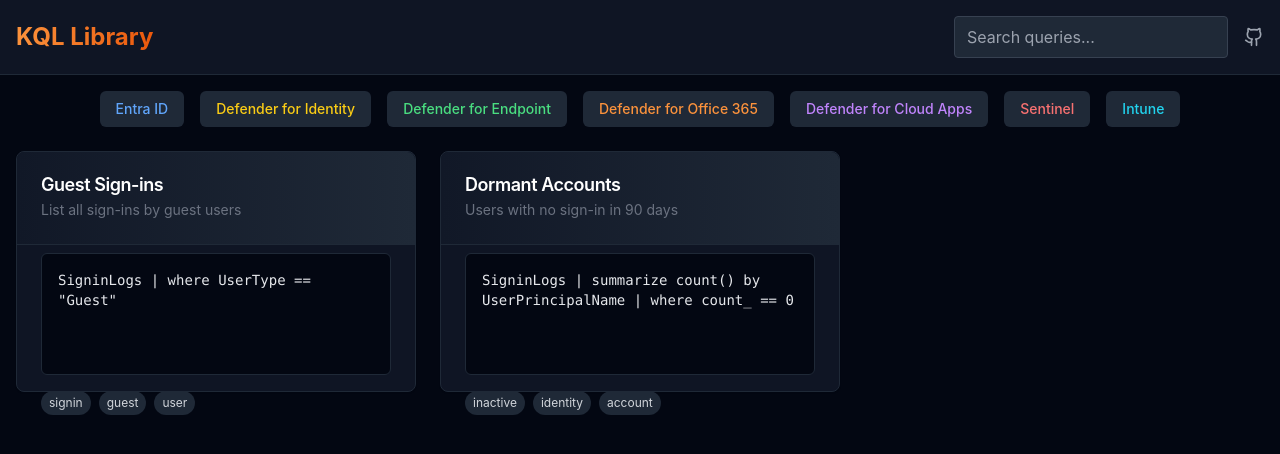
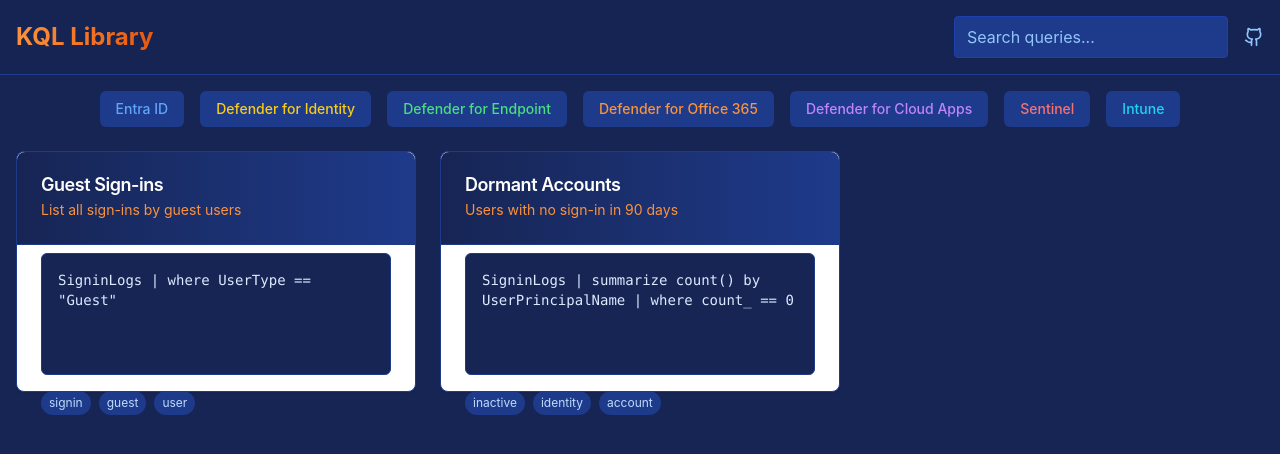
Before and after one commit to 0fflineDocs/KQL-Library, a React (Vite) app: page / in a window 1280 px wide. Shown: the top 454 px of the page. Built offline with nearby package versions, Linux system fonts and the light colour scheme.

Commit message:
Update app.tsx

```diff
--- a/src/app.tsx
+++ b/src/app.tsx
@@ -58,7 +58,7 @@
 
 const CardDescription = ({ className = "", children, ...props }: any) => (
   <p
-    className={cn("text-sm text-muted-foreground", className)}
+    className={cn("text-sm text-orange-400", className)}
     {...props}
   >
     {children}
@@ -81,7 +81,7 @@
 // Input component
 const Input = ({ className = "", ...props }: any) => (
   <input
-    className={cn("w-full px-3 py-2 rounded bg-gray-800 border border-gray-700 text-white placeholder:text-gray-400", className)}
+    className={cn("w-full px-3 py-2 rounded bg-blue-900 border border-blue-800 text-white placeholder:text-blue-300", className)}
     {...props}
   />
 );
@@ -136,50 +136,50 @@
     "Entra ID": {
       displayName: "Entra ID",
       textColor: "text-blue-400",
-      buttonBg: "bg-gray-800 hover:bg-gray-700",
+      buttonBg: "bg-blue-900 hover:bg-blue-800",
       subCategories: ["Conditional Access", "Passwordless", "Temporary Access Pass", "Guests"]
     },
     "Defender for Identity": {
       displayName: "Defender for Identity",
       textColor: "text-yellow-400",
-      buttonBg: "bg-gray-800 hover:bg-gray-700",
+      buttonBg: "bg-blue-900 hover:bg-blue-800",
       subCategories: ["Service Accounts", "Dormant Accounts"]
     },
     "Defender for Endpoint": {
       displayName: "Defender for Endpoint",
       textColor: "text-green-400",
-      buttonBg: "bg-gray-800 hover:bg-gray-700",
+      buttonBg: "bg-blue-900 hover:bg-blue-800",
       subCategories: []
     },
     "Defender for Office 365": {
       displayName: "Defender for Office 365",
       textColor: "text-orange-400",
-      buttonBg: "bg-gray-800 hover:bg-gray-700",
+      buttonBg: "bg-blue-900 hover:bg-blue-800",
       subCategories: []
     },
     "Defender for Cloud Apps": {
       displayName: "Defender for Cloud Apps",
       textColor: "text-purple-400",
-      buttonBg: "bg-gray-800 hover:bg-gray-700",
+      buttonBg: "bg-blue-900 hover:bg-blue-800",
       subCategories: []
     },
     "Sentinel": {
       displayName: "Sentinel",
       textColor: "text-red-400",
-      buttonBg: "bg-gray-800 hover:bg-gray-700",
+      buttonBg: "bg-blue-900 hover:bg-blue-800",
       subCategories: ["Hunting", "Automation"]
     },
     "Intune": {
       displayName: "Intune",
       textColor: "text-cyan-400",
-      buttonBg: "bg-gray-800 hover:bg-gray-700",
+      buttonBg: "bg-blue-900 hover:bg-blue-800",
       subCategories: []
     }
   };
 
   return (
-    <div className="min-h-screen bg-gray-950 text-gray-100 flex flex-col">
-      <header className="bg-gray-900/90 backdrop-blur-md sticky top-0 z-40 border-b border-gray-800">
+    <div className="min-h-screen bg-blue-950 text-gray-100 flex flex-col">
+      <header className="bg-blue-950/90 backdrop-blur-md sticky top-0 z-40 border-b border-blue-900">
         <div className="container mx-auto px-4 py-4 flex items-center justify-between">
           <h1 className="text-2xl font-bold bg-gradient-to-r from-orange-400 to-orange-600 text-transparent bg-clip-text">
             KQL Library
@@ -190,15 +190,15 @@
             </Button>
           </div>
           <div className="hidden md:flex items-center gap-4">
-            <Input
+                          <Input
               type="text"
               placeholder="Search queries..."
               value={searchTerm}
               onChange={(e) => setSearchTerm(e.target.value)}
-              className="w-64 bg-gray-800 border-gray-700 text-gray-200 placeholder:text-gray-400"
+              className="w-64 bg-blue-900 border-blue-800 text-white placeholder:text-blue-300"
             />
             <Button
-              className="text-gray-400 hover:text-gray-300 hover:bg-gray-800/50"
+              className="text-blue-300 hover:text-white hover:bg-blue-800/50"
               onClick={() => window.open('https://github.com/0fflineDocs/KQL', '_blank')}
             >
               <Github className="w-5 h-5" />
@@ -216,7 +216,7 @@
                 "px-4 py-2 rounded-md font-medium",
                 categoryInfo[category]?.buttonBg,
                 selectedCategory === category
-                  ? "bg-gray-700 ring-1 ring-orange-500"
+                  ? "bg-blue-800 ring-1 ring-orange-500"
                   : ""
               )}
               onClick={() => {
@@ -237,9 +237,9 @@
               <Button
                 key={subCategory}
                 className={cn(
-                  "px-4 py-2 rounded-md bg-gray-800 hover:bg-gray-700",
+                  "px-4 py-2 rounded-md bg-blue-900 hover:bg-blue-800",
                   selectedSubCategory === subCategory
-                    ? "bg-gray-700 ring-1 ring-orange-500"
+                    ? "bg-blue-800 ring-1 ring-orange-500"
                     : ""
                 )}
                 onClick={() => setSelectedSubCategory(prev => prev === subCategory ? null : subCategory)}
@@ -252,26 +252,26 @@
 
         <div className="grid grid-cols-1 md:grid-cols-2 lg:grid-cols-3 gap-6">
           {filteredQueries.length === 0 ? (
-            <div className="col-span-full text-center text-gray-400 py-8">
+            <div className="col-span-full text-center text-blue-300 py-8">
               No queries found matching your search.
             </div>
           ) : (
             filteredQueries.map((query, index) => (
               <Card
                 key={index}
-                className="border-gray-800 hover:shadow-lg hover:shadow-blue-900/20 transition-all duration-300 bg-gray-900/90 backdrop-blur-md flex flex-col transform hover:-translate-y-1"
+                className="border-blue-900 hover:shadow-lg hover:shadow-blue-900/20 transition-all duration-300 bg-blue-900/90 backdrop-blur-md flex flex-col transform hover:-translate-y-1"
               >
-                <CardHeader className="bg-gradient-to-r from-gray-900 to-gray-800 rounded-t-lg border-b border-gray-800">
+                <CardHeader className="bg-gradient-to-r from-blue-950 to-blue-900 rounded-t-lg border-b border-blue-900">
                   <CardTitle className="text-lg font-semibold text-white">
                     {query.title}
                   </CardTitle>
-                  <CardDescription className="text-gray-300">
+                  <CardDescription className="text-orange-400">
                     {query.description}
                   </CardDescription>
                 </CardHeader>
                 <CardContent className="flex-1">
-                  <ScrollArea className="h-full w-full rounded-md border border-gray-800 bg-gray-950 mt-2">
-                    <pre className="p-4 text-sm text-gray-200 whitespace-pre-wrap break-words">
+                  <ScrollArea className="h-full w-full rounded-md border border-blue-900 bg-blue-950 mt-2">
+                    <pre className="p-4 text-sm text-blue-100 whitespace-pre-wrap break-words">
                       <code>{query.query}</code>
                     </pre>
                   </ScrollArea>
@@ -280,7 +280,7 @@
                       {query.tags.map((tag, i) => (
                         <span
                           key={i}
-                          className="text-xs px-2 py-1 rounded-full bg-gray-800 text-gray-300"
+                          className="text-xs px-2 py-1 rounded-full bg-blue-900 text-blue-200"
                         >
                           {tag}
                         </span>
```
